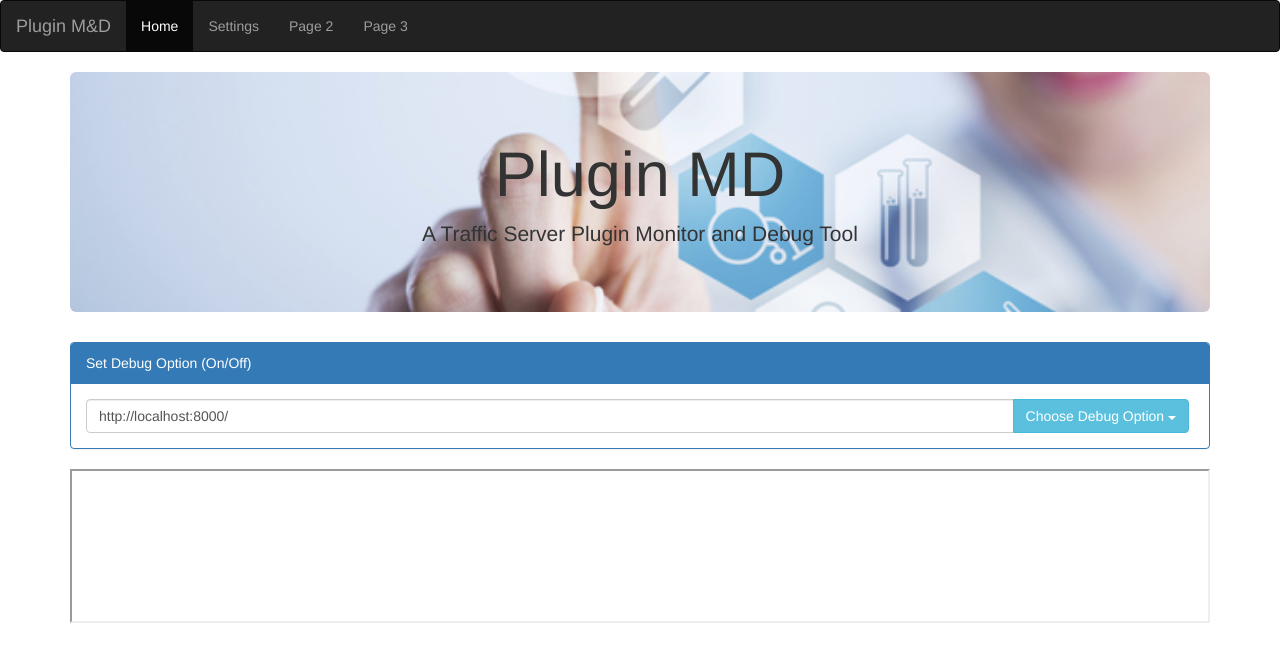
After one commit to chenglongwei/plugin_doctor, a Flask app: page /settings in a window 1280 px wide. The commit adds this page. Shown: the top 662 px of the page. Run offline with Flask 2, Linux system fonts and the light colour scheme; some libraries are stand-ins or nearby versions.

Commit message:
add settings page: debug on/off features

```diff
--- a/app.py
+++ b/app.py
@@ -46,6 +46,11 @@ def get_header_list():
 
     header_list = cursor.fetchall()
     return render_template('header_list.html', header_dict_list=generate_header_dict_list(header_list=header_list))
+
+
+@app.route('/settings', methods=['GET'])
+def debug_setting():
+    return render_template('settings.html')
 
 
 def execute_sql_based_on_query(hook_id, tag, cursor):
--- /dev/null
+++ b/static/css/jumbotron.css
@@ -0,0 +1,8 @@
+.jumbotron {
+    position: relative;
+    background: #fff url("/static/images/diagnose.jpg") center center;
+    width: 100%;
+    height: 100%;
+    background-size: cover;
+    overflow: hidden;
+}
--- /dev/null
+++ b/static/css/settings.css
@@ -0,0 +1,4 @@
+.btn {
+    margin-left: 5px;
+    margin-right: 5px;
+}
--- a/templates/header_list.html
+++ b/templates/header_list.html
@@ -4,8 +4,9 @@
     <title>Plugin Monitor & Debug</title>
     <meta charset="utf-8">
     <meta name="viewport" content="width=device-width, initial-scale=1">
-    <link rel="stylesheet" href="http://maxcdn.bootstrapcdn.com/bootstrap/3.3.6/css/bootstrap.min.css">
+    <link href="http://maxcdn.bootstrapcdn.com/bootstrap/3.3.6/css/bootstrap.min.css" rel="stylesheet" >
     <link href="/static/css/header_list.css" rel="stylesheet" >
+    <link href="/static/css/jumbotron.css" rel="stylesheet" >
     <script src="https://ajax.googleapis.com/ajax/libs/jquery/1.12.4/jquery.min.js"></script>
     <script src="http://maxcdn.bootstrapcdn.com/bootstrap/3.3.6/js/bootstrap.min.js"></script>
 </head>
--- a/templates/nav_top.html
+++ b/templates/nav_top.html
@@ -4,8 +4,8 @@
             <a class="navbar-brand" href="/">Plugin M&D</a>
         </div>
         <ul class="nav navbar-nav">
-            <li class="active"><a href="#">Home</a></li>
-            <li><a href="#">Page 1</a></li>
+            <li class="active"><a href="/">Home</a></li>
+            <li><a href="/settings">Settings</a></li>
             <li><a href="#">Page 2</a></li>
             <li><a href="#">Page 3</a></li>
         </ul>
--- /dev/null
+++ b/templates/settings.html
@@ -0,0 +1,62 @@
+<!DOCTYPE html>
+<html lang="en">
+<head>
+    <title>Plugin Monitor & Debug</title>
+    <meta charset="utf-8">
+    <meta name="viewport" content="width=device-width, initial-scale=1">
+    <link href="http://maxcdn.bootstrapcdn.com/bootstrap/3.3.6/css/bootstrap.min.css" rel="stylesheet" >
+    <link href="/static/css/jumbotron.css" rel="stylesheet" >
+    <link href="/static/css/settings.css" rel="stylesheet" >
+    <script src="https://ajax.googleapis.com/ajax/libs/jquery/1.12.4/jquery.min.js"></script>
+    <script src="http://maxcdn.bootstrapcdn.com/bootstrap/3.3.6/js/bootstrap.min.js"></script>
+</head>
+
+<body>
+    {% include 'nav_top.html' %}
+    <div class="container">
+
+    <div class="jumbotron text-center">
+        <h1>Plugin MD</h1>
+        <p>A Traffic Server Plugin Monitor and Debug Tool</p>
+    </div>
+
+    <div class="panel panel-primary">
+        <div class="panel-heading">Set Debug Option (On/Off)</div>
+        <div class="panel-body">
+            <div class="input-group">
+                <input id="ts_address" type="text" class="form-control" placeholder="Traffic Server address and port number"
+                       value="http://localhost:8000/">
+                <div class="input-group-btn">
+                    <button type="button" class="btn btn-info dropdown-toggle" data-toggle="dropdown"
+                            aria-haspopup="true" aria-expanded="false"> Choose Debug Option <span class="caret"></span>
+                    </button>
+                    <ul id="debug_option" class="dropdown-menu dropdown-menu-right">
+                        <li><a href="#" onclick=ts_debug_on();>Debug on</a></li>
+                        <li role="separator" class="divider"></li>
+                        <li><a href="#" onclick=ts_debug_off();>Debug off</a></li>
+                    </ul>
+                </div><!-- /btn-group -->
+            </div><!-- /input-group -->
+        </div>
+    </div>
+
+    <iframe id="debugOptionFrame" class="col-sm-12" src="about:blank">
+
+    </iframe>
+
+    {# end container #}
+    </div>
+
+    <script>
+        function ts_debug_on() {
+            var ts_url = document.getElementById('ts_address').value;
+            document.getElementById("debugOptionFrame").src = ts_url + "?debug=on";
+        }
+
+        function ts_debug_off() {
+            var ts_url = document.getElementById('ts_address').value;
+            document.getElementById("debugOptionFrame").src = ts_url + "?debug=off";
+        }
+    </script>
+</body>
+</html>
```
Also changed, not shown: static/css/header_list.css (+0 -9 lines).
